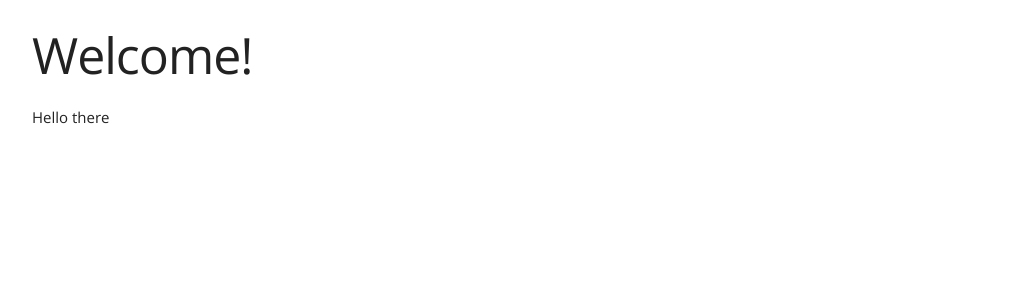
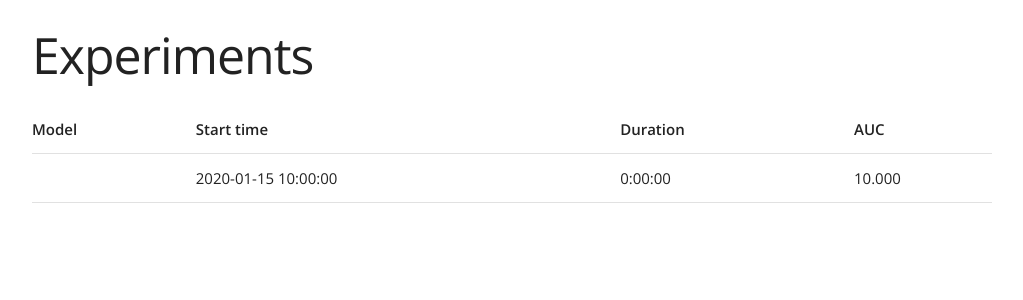
Before and after one commit to text-machine-lab/experiments_viewer, a Bottle app: page / in a window 1280 px wide. Shown: the top 300 px of the page, without its empty margins (128-1151 px from the left). Run offline with Bottle, Linux system fonts and the light colour scheme; a database or web service that is not in the repository returns one stand-in record (values such as "Sample title").

Commit message:
Basic table

```diff
--- /dev/null
+++ b/config.py
@@ -0,0 +1,6 @@
+SERVER_HOST = '0.0.0.0'
+SERVER_PORT = 8888
+
+MONGO_HOST = '127.0.0.1'
+MONGO_PORT = 27018
+MONGO_DB = 'physionet_mortality'
--- a/server.py
+++ b/server.py
@@ -1,11 +1,16 @@
 import json
 
 from bottle import Bottle, HTTPError, request, template, route, static_file, view, redirect
+from pymongo import MongoClient
 
+from config import SERVER_HOST, SERVER_PORT, MONGO_HOST, MONGO_PORT, MONGO_DB
 
 # app and routers
 app = Bottle()
 
+# mongo client
+client = MongoClient(MONGO_HOST, MONGO_PORT)
+db = client[MONGO_DB]
 
 @app.route('/static/<filename>', method='GET', name='static')
 def static(filename):
@@ -15,10 +20,33 @@ def static(filename):
 @app.route('/', method='GET', name='index')
 @view('templates/index.html')
 def index():
-    response = {}
+    experiments_collection = db['default.runs']
+
+    experiments_info = extract_info(experiments_collection)
+
+    response = {
+        'experiments_info': experiments_info
+    }
+
     return response
 
 
+def extract_info(experiments_collection):
+    experiments = experiments_collection.find({"status": "COMPLETED"})
+
+    result = [
+        {
+            'model': e['config']['model_class'].replace('Physionet', '').replace('Model', ''),
+            'start_time': e['start_time'],
+            'stop_time': e['stop_time'],
+            'result': e['result']
+        }
+        for e in experiments
+    ]
+
+
+    return result
+
 
 if __name__ == '__main__':
-    app.run(host='0.0.0.0', port=8888, reloader=True, debug=True)
+    app.run(host=SERVER_HOST, port=SERVER_PORT, reloader=True, debug=True)
--- a/templates/index.html
+++ b/templates/index.html
@@ -1,5 +1,26 @@
-% rebase('templates/base.html', title='Index')
-<h1>Welcome!</h1>
-<div class="u-full-width">
-    Hello there
-</div>
+%from datetime import timedelta
+% rebase('templates/base.html', title='Home')
+<h1>Experiments</h1>
+
+<table class="u-full-width">
+    <thead>
+    <tr>
+        <th>Model</th>
+        <th>Start time</th>
+        <th>Duration</th>
+        <th>AUC</th>
+    </tr>
+    </thead>
+    <tbody>
+
+    % for exp in experiments_info:
+    <tr>
+        <td>{{ exp['model'] }}</td>
+        <td>{{ exp['start_time'] }}</td>
+        <td>{{ timedelta(seconds=int((exp['stop_time'] - exp['start_time']).total_seconds())) }}</td>
+        <td>{{ '{0:0.3f}'.format(exp['result']['auc_val']) }}</td>
+    </tr>
+    % end
+
+    </tbody>
+</table>
```
